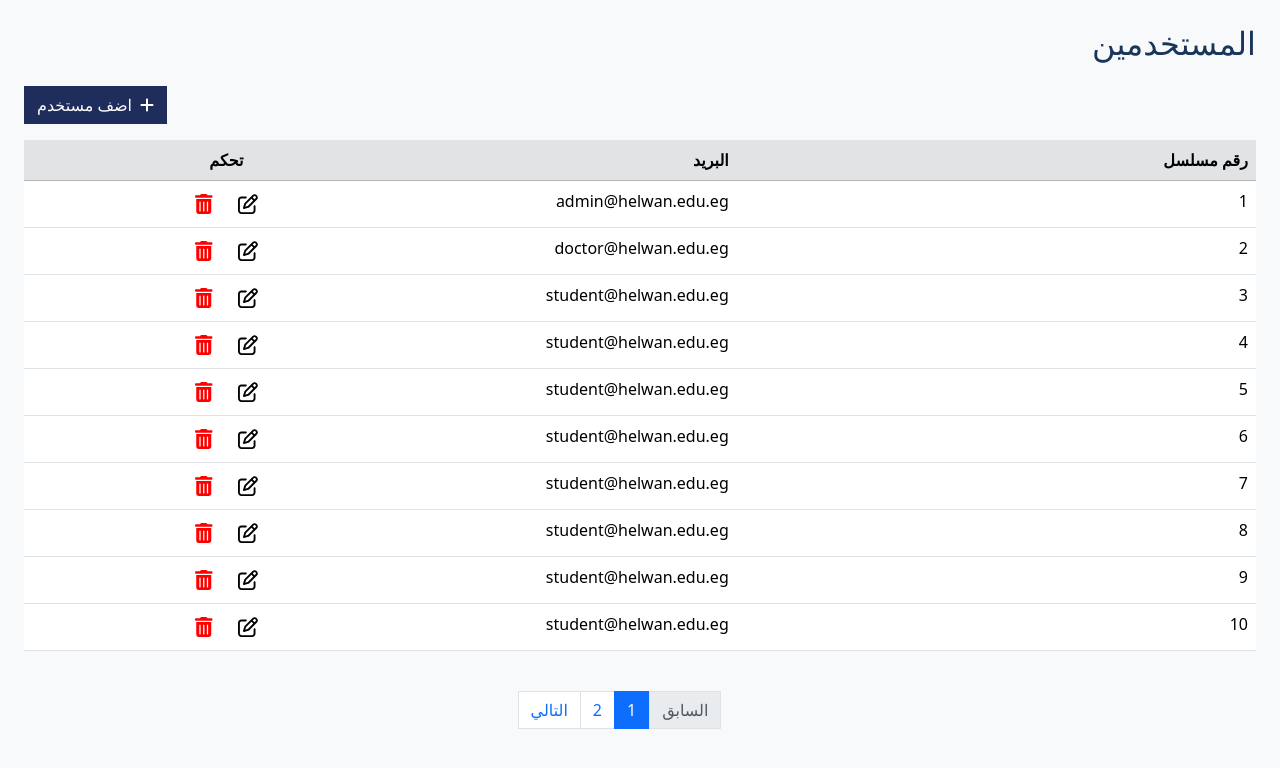
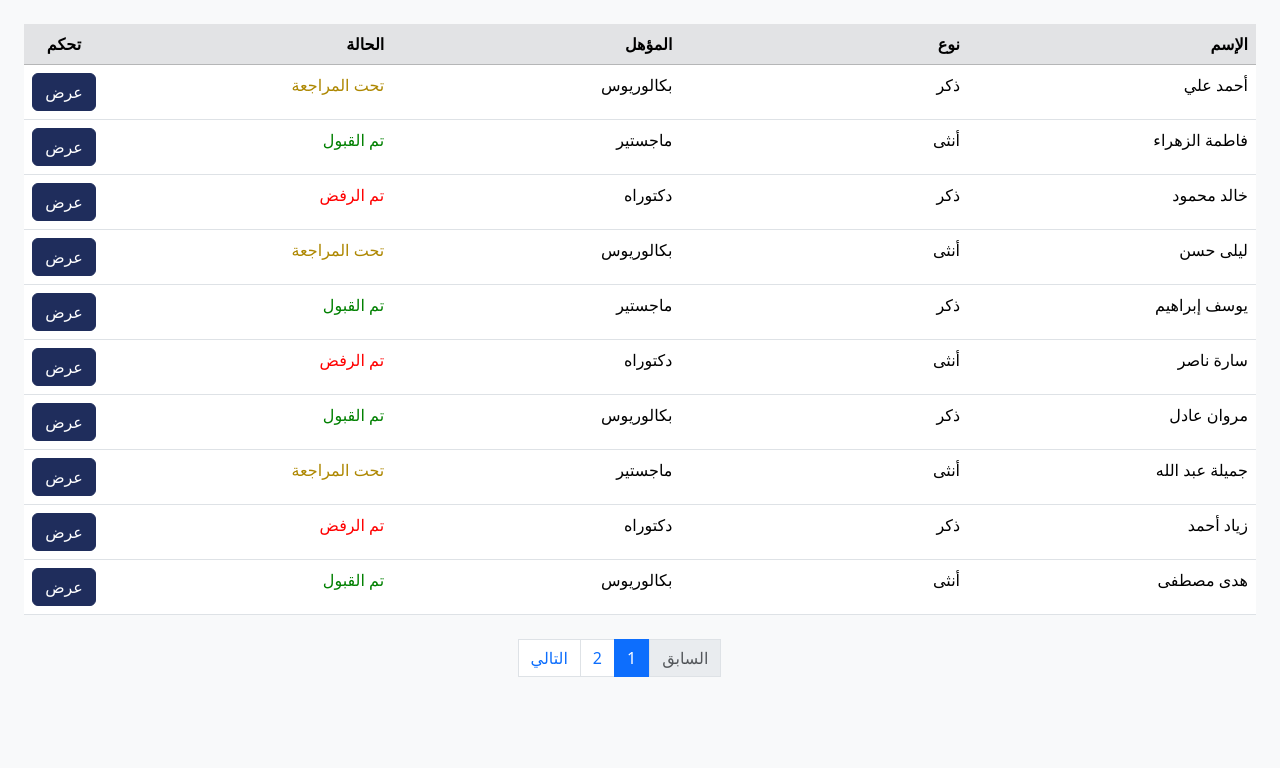
Before and after one commit to AhmedElSenaty/MonitorSystem, a React (Vite) app in the folder client/: page / in a window 1280 px wide. Shown: the top 768 px of the page. Built offline with nearby package versions, Linux system fonts and the light colour scheme; data requests are answered from the project's data file.

Commit message:
Requests table first draft

```diff
--- a/client/src/App.jsx
+++ b/client/src/App.jsx
@@ -1,8 +1,10 @@
 import "./App.css";
 import 'bootstrap/dist/css/bootstrap.min.css';
+import Requests from "./components/Tables/Requests";
 // import Login from "./components/login/Login";
 // import Faculties from "./components/Tables/Faculties";
-import Admins from "./components/Tables/Admins";
+// import Admins from "./components/Tables/Admins";
+
 
 
 const App = () => {
@@ -10,7 +12,8 @@ const App = () => {
         <>
         {/* <Login/> */}
         {/* <Faculties/> */}
-        <Admins/>
+        {/* <Admins/> */}
+        <Requests/>
         </>
     );
 };
--- /dev/null
+++ b/client/src/components/Tables/Requests.jsx
@@ -0,0 +1,98 @@
+import { useEffect, useState } from 'react';
+import axios from 'axios';
+import 'bootstrap/dist/css/bootstrap.min.css';
+// import { useNavigate } from 'react-router-dom';
+import 'react-toastify/dist/ReactToastify.css';
+import './Tables.css';
+
+const Requests = () => {
+    // const navigate = useNavigate();
+    const [requests, setRequests] = useState([]);
+    const [currentPage, setCurrentPage] = useState(1);
+    const requestsPerPage = 10;
+
+
+
+    useEffect(() => {
+        fetchData();
+    }, []);
+
+    const fetchData = async () => {
+        try {
+            const res = await axios.get(`http://localhost:3000/requests`);
+            setRequests(res.data);
+        } catch (error) {
+            console.error("Error fetching data:", error);
+        }
+    };
+
+
+
+
+
+
+    // Pagination logic
+    const indexOfLastRequest= currentPage * requestsPerPage;
+    const indexOfFirstRequest = indexOfLastRequest - requestsPerPage;
+    const currentRequests = requests.slice(indexOfFirstRequest, indexOfLastRequest);
+    const totalPages = Math.ceil(requests.length / requestsPerPage);
+
+    return (
+        <div dir='rtl' className='p-4 bg-light min-vh-100'>
+
+
+
+            <div >
+                <table className="table table-hover text-end">
+                    <thead className="table-secondary">
+                        <tr>
+                            <th className='w-25'>الإسم</th>
+                            <th className='w-25 text-break'>نوع</th>
+                            <th className="w-25 text-break">المؤهل</th>
+                            <th className="w-25 text-break">الحالة</th>
+                            <th className="text-center" style={{minWidth:"80px"}}>تحكم</th>
+                        </tr>
+                    </thead>
+                    <tbody>
+                        {currentRequests.map(request => (
+                            <tr key={request.id}>
+                                <td>{request.name}</td>
+                                <td className="text-break">{request.gender}</td>
+                                <td className="text-break">{request.degree}</td>
+                                <td className="text-break" style={{ color: request.status === 'تحت المراجعة' ? '#AD8700' : request.status === 'تم القبول' ? 'green' : 'red'}}>{request.status}</td>
+                                <td className="text-center" style={{alignContent:"center"}}>
+                                    {/* TODO: onClick={() => navigate(`/staff/${request.id}`)} */}
+                                    <button className="btn btn-primary" >عرض</button>
+                                </td>
+                            </tr>
+                        ))}
+                    </tbody>
+                </table>
+            </div>
+
+            {/* Pagination */}
+            <div className="d-flex justify-content-center mt-4">
+                <nav>
+                    <ul className="pagination">
+                        <li className={`page-item ${currentPage === 1 ? 'disabled' : ''}`}>
+                            <button className="page-link rounded-0" onClick={() => setCurrentPage(currentPage - 1)}>السابق</button>
+                        </li>
+                        {[...Array(totalPages)].map((_, index) => (
+                            <li key={index} className={`page-item ${currentPage === index + 1 ? 'active' : ''}`}>
+                                <button className="page-link" onClick={() => setCurrentPage(index + 1)}>
+                                    {index + 1}
+                                </button>
+                            </li>
+                        ))}
+                        <li className={`page-item ${currentPage === totalPages ? 'disabled' : ''}`}>
+                            <button className="page-link rounded-0" onClick={() => setCurrentPage(currentPage + 1)}>التالي</button>
+                        </li>
+                    </ul>
+                </nav>
+            </div>
+
+        </div>
+    );
+};
+
+export default Requests;
--- a/client/test/db.json
+++ b/client/test/db.json
@@ -135,5 +135,115 @@
       "mail": "student@helwan.edu.eg",
       "pass": "123456"
     }
+  ],
+  "requests":
+    [
+      {
+        "id": "1",
+        "name": "أحمد علي",
+        "gender": "ذكر",
+        "degree": "بكالوريوس",
+        "status": "تحت المراجعة"
+      },
+      {
+        "id": "2",
+        "name": "فاطمة الزهراء",
+        "gender": "أنثى",
+        "degree": "ماجستير",
+        "status": "تم القبول"
+      },
+      {
+        "id": "3",
+        "name": "خالد محمود",
+        "gender": "ذكر",
+        "degree": "دكتوراه",
+        "status": "تم الرفض"
+      },
+      {
+        "id": "4",
+        "name": "ليلى حسن",
+        "gender": "أنثى",
+        "degree": "بكالوريوس",
+        "status": "تحت المراجعة"
+      },
+      {
+        "id": "5",
+        "name": "يوسف إبراهيم",
+        "gender": "ذكر",
+        "degree": "ماجستير",
+        "status": "تم القبول"
+      },
+      {
+        "id": "6",
+        "name": "سارة ناصر",
+        "gender": "أنثى",
+        "degree": "دكتوراه",
+        "status": "تم الرفض"
+      },
+      {
+        "id": "7",
+        "name": "مروان عادل",
+        "gender": "ذكر",
+        "degree": "بكالوريوس",
+        "status": "تم القبول"
+      },
+      {
+        "id": "8",
+        "name": "جميلة عبد الله",
+        "gender": "أنثى",
+        "degree": "ماجستير",
+        "status": "تحت المراجعة"
+      },
+      {
+        "id": "9",
+        "name": "زياد أحمد",
+        "gender": "ذكر",
+        "degree": "دكتوراه",
+        "status": "تم الرفض"
+      },
+      {
+        "id": "10",
+        "name": "هدى مصطفى",
+        "gender": "أنثى",
+        "degree": "بكالوريوس",
+        "status": "تم القبول"
+      },
+      {
+        "id": "11",
+        "name": "علي محمد",
+        "gender": "ذكر",
+        "degree": "ماجستير",
+        "status": "تم القبول"
+      },
+      {
+        "id": "12",
+        "name": "نورة حسن",
+        "gender": "أنثى",
+        "degree": "دكتوراه",
+        "status": "تم الرفض"
+      },
+      {
+        "id": "13",
+        "name": "بدر خالد",
+        "gender": "ذكر",
+        "degree": "بكالوريوس",
+        "status": "تحت المراجعة"
+      },
+      {
+        "id": "14",
+        "name": "مي عبد الرحمن",
+        "gender": "أنثى",
+        "degree": "ماجستير",
+        "status": "تم القبول"
+      },
+      {
+        "id": "15",
+        "name": "عمر سعيد",
+        "gender": "ذكر",
+        "degree": "دكتوراه",
+        "status": "تحت المراجعة"
+      }
+
+
   ]
 }
```
